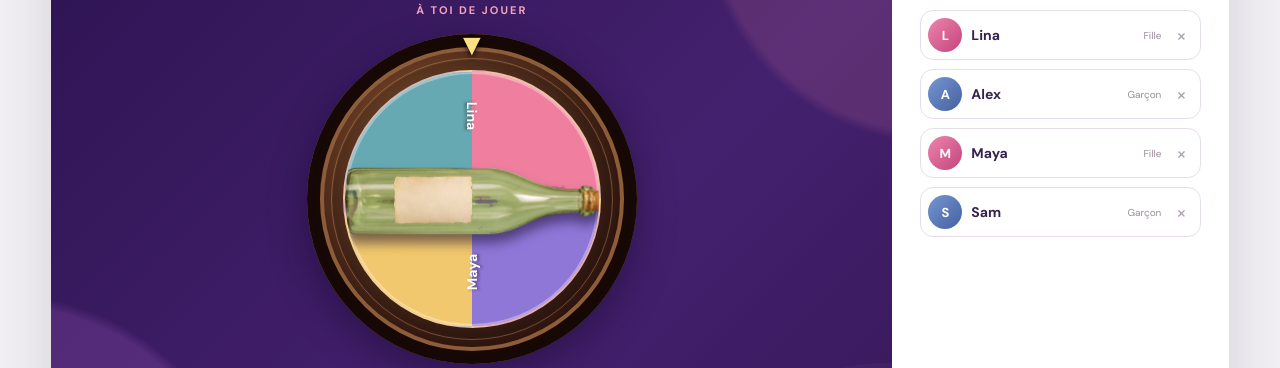
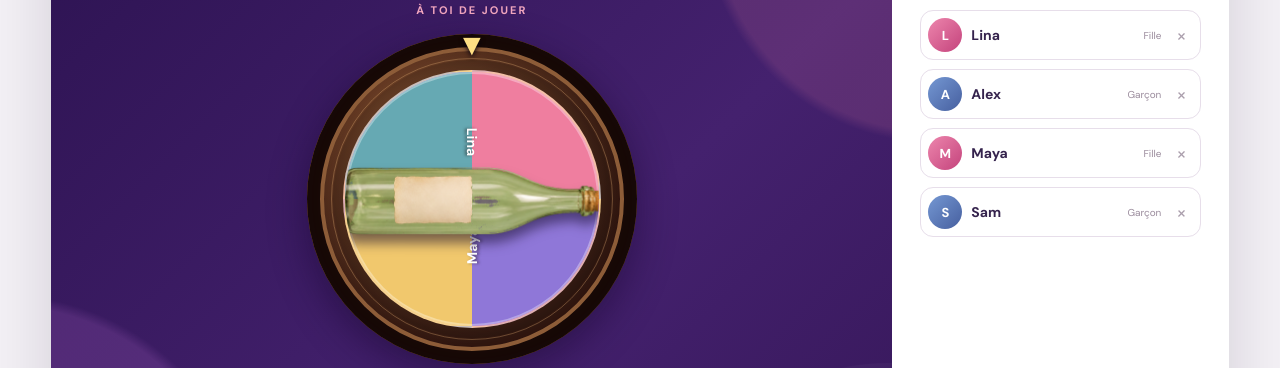
Before and after one commit to wind0009/true-or-dare, a Next.js app: page / in a window 1280 px wide. Both pictures are taken after a click on the button "Voir la roue →". Shown: the part 248-616 px from the top of the page. Built offline with nearby package versions, Linux system fonts and the light colour scheme.

Commit message:
Center labels within wheel segments

```diff
--- a/app/page.tsx
+++ b/app/page.tsx
@@ -71,7 +71,7 @@ export default function Game() {
     <header className="topbar"><div className="brand">Action <em>ou</em> Vérité</div><nav className="pack-tabs" aria-label="Ambiance du jeu">{(Object.keys(packs) as Array<keyof typeof packs>).map((item) => <button key={item} className={pack === item ? "selected" : ""} onClick={() => { setPack(item); setIndex(0); }}>{item}</button>)}</nav><div className="session"><span /> {players.length} joueurs</div></header>
     <section className={`game-area phase-${phase}`}>
       {phase === "setup" && <div className="stage setup-stage"><div className="stage-mark">✦</div><p className="eyebrow">PRÊT POUR LA PARTIE ?</p><h1>Qui va tomber<br />sur la bouteille ?</h1><p className="stage-copy">Ajoute les joueurs, choisis l’ambiance et laisse le hasard décider du premier tour.</p><button className="primary-button" disabled={players.length < 2} onClick={openWheel}>{players.length < 2 ? "Ajoute au moins 2 joueurs" : "Voir la roue  →"}</button></div>}
-      {(phase === "wheel" || phase === "spinning") && <div className="stage spin-stage"><p className="eyebrow">{phase === "wheel" ? "À TOI DE JOUER" : "LA BOUTEILLE TOURNE"}</p><div className="table-scene"><div className="pointer">▼</div><div className="wheel"><div className="wheel-disk" style={{ background: wheelGradient }}>{players.map((item, itemIndex) => <span key={item.name} className="wheel-name" style={{ transform: `rotate(${itemIndex * (360 / players.length)}deg) translateY(-78px) rotate(90deg)` }}>{item.name}</span>)}</div><div className="wheel-hub"><button className={phase === "spinning" ? "bottle-button is-spinning" : "bottle-button"} onClick={spinBottle} disabled={phase === "spinning"} aria-label="Faire tourner la bouteille" style={{ transform: `rotate(${bottleRotation}deg)` }}><img src="/assets/spin-bottle.png" alt="Bouteille de jeu" /></button></div></div></div><h1>{phase === "wheel" ? "Fais tourner la bouteille" : "La bouteille choisit…"}</h1><p className="stage-copy">{phase === "wheel" ? "Clique sur la bouteille : elle choisira le prochain joueur." : "Elle ralentit… qui sera désigné ?"}</p></div>}
+      {(phase === "wheel" || phase === "spinning") && <div className="stage spin-stage"><p className="eyebrow">{phase === "wheel" ? "À TOI DE JOUER" : "LA BOUTEILLE TOURNE"}</p><div className="table-scene"><div className="pointer">▼</div><div className="wheel"><div className="wheel-disk" style={{ background: wheelGradient }}>{players.map((item, itemIndex) => <span key={item.name} className="wheel-name" style={{ transform: `rotate(${itemIndex * (360 / players.length)}deg) translateY(-52px) rotate(90deg)` }}>{item.name}</span>)}</div><div className="wheel-hub"><button className={phase === "spinning" ? "bottle-button is-spinning" : "bottle-button"} onClick={spinBottle} disabled={phase === "spinning"} aria-label="Faire tourner la bouteille" style={{ transform: `rotate(${bottleRotation}deg)` }}><img src="/assets/spin-bottle.png" alt="Bouteille de jeu" /></button></div></div></div><h1>{phase === "wheel" ? "Fais tourner la bouteille" : "La bouteille choisit…"}</h1><p className="stage-copy">{phase === "wheel" ? "Clique sur la bouteille : elle choisira le prochain joueur." : "Elle ralentit… qui sera désigné ?"}</p></div>}
       {phase === "choice" && <div className="stage choice-stage"><p className="eyebrow">C’EST TON TOUR</p><div className="chosen-avatar">{player?.name[0]}</div><h1>{player?.name},<br />tu choisis quoi ?</h1><p className="stage-copy">Action ou Vérité ? À toi de décider avant de découvrir la carte.</p><div className="choice-buttons"><button className="truth-choice" onClick={() => chooseKind("Vérité")}><span>💬</span> Vérité</button><button className="action-choice" onClick={() => chooseKind("Action")}><span>⚡</span> Action</button></div></div>}
       {phase === "card" && <div className="stage card-stage"><div className="turn-line"><span>Tour de</span><strong>{player?.name}</strong></div><h1>{kind} !</h1><article className={`challenge-card ${kind === "Action" ? "action-card" : "truth-card"}`}><div className="card-topline"><span>{kind === "Action" ? "⚡" : "💬"}</span> {kind}</div><p>{question}</p><div className="card-foot"><div><small>NIVEAU</small><b>{level}</b></div><small>CARTE {String((index % 40) + 1).padStart(2, "0")} / 40</small></div></article><button className="skip-button" onClick={openWheel}>Tour suivant  →</button></div>}
     </section>
```
